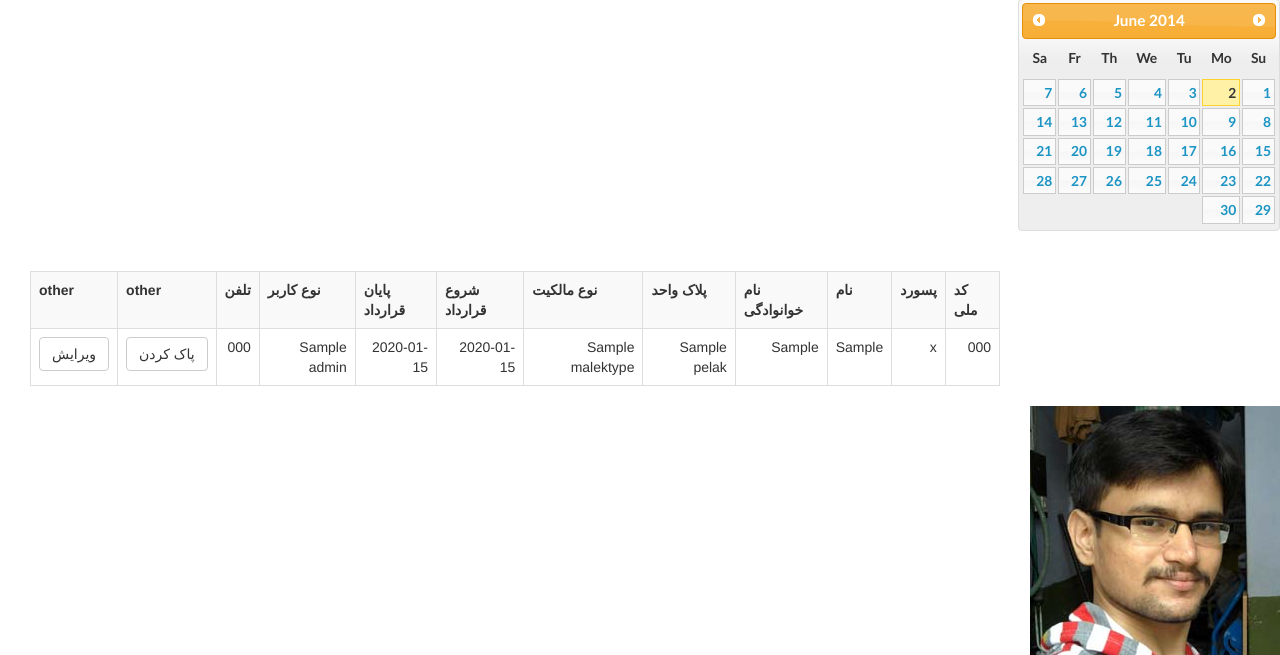
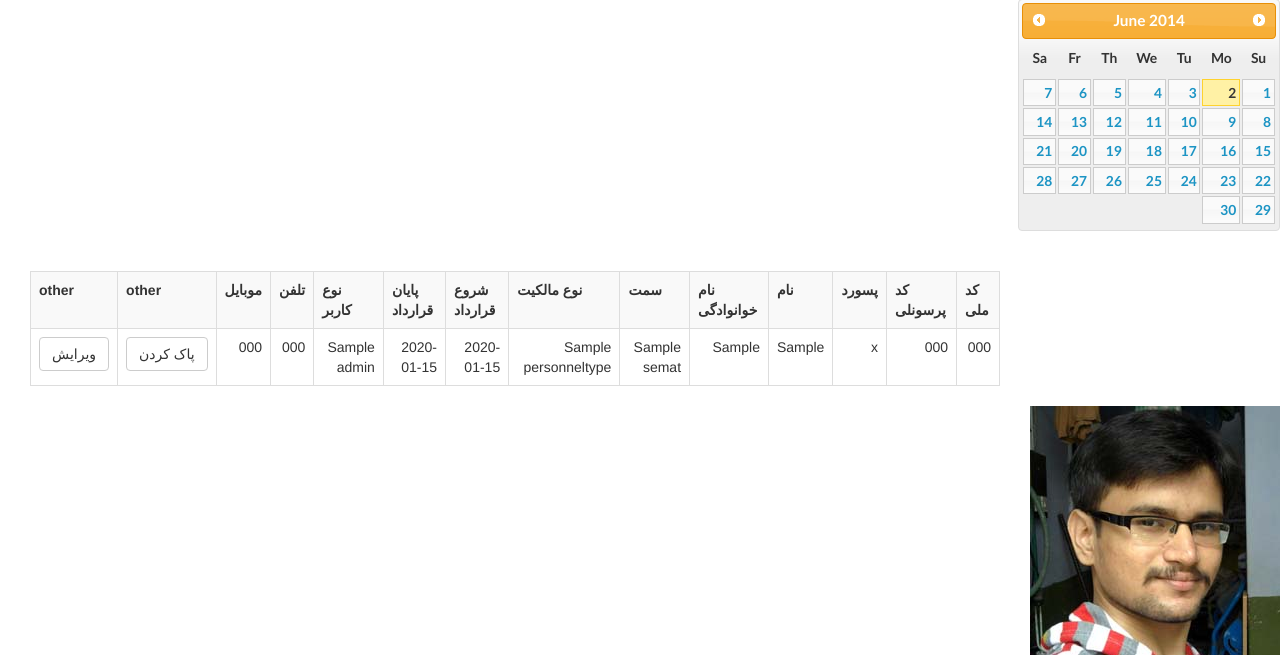
Before and after one commit to niazihamid8/hospitalmanager, a Django app: template project/myapp/templates/user/sabte personnel/showpersonnel.html in a window 1280 px wide. Shown: the part 354-1009 px from the top of the page. Run offline with Django 3.2, Linux system fonts and the light colour scheme; the template is opened without the code that fills it: most values are stand-ins (such as "Sample title", 1, 10 or a date in 2020); parts of the project's set-up code (start-up, migrations or seed data) failed here and were passed over; some libraries are stand-ins or nearby versions; some web fonts are replaced.

Commit message:
ساخت صفحه نمایش کارکنان بیمارستان

```diff
--- a/project/myapp/templates/user/sabte personnel/showpersonnel.html
+++ b/project/myapp/templates/user/sabte personnel/showpersonnel.html
@@ -34,6 +34,9 @@
                     <th>
 کد ملی
                     </th>
+					                    <th>
+کد پرسونلی
+                    </th>
                     <th>
 پسورد
                     </th>
@@ -46,7 +49,7 @@
                     نام خوانوادگی
                     </th>
 <th>
-پلاک واحد
+سمت
                     </th>
 <th>
 نوع مالکیت
@@ -66,25 +69,29 @@
                        تلفن
                     </th>
 
-                <th>other</th>
+                <th>موبایل</th>
+				<th>other</th>
                 <th>other</th>
 
                     {% for s in p %}
                         <tr>
 
                             <td>{{ s.mellicode }}</td>
+							<td>{{ s.personnelcode }}</td>
                             <td>{{ s.pass }}</td>
                             <td>{{ s.fn }}</td>
                             <td>{{ s.ln }}</td>
-                            <td>{{ s.pelak }}</td>
-                            <td>{{ s.malektype }}</td>
+                            <td>{{ s.semat }}</td>
+                            <td>{{ s.personneltype }}</td>
                             <td>{{ s.startdate }}</td>
                             <td>{{ s.enddate }}</td>
                             <td>{{ s.admin }}</td>
                             <td>{{ s.telephon }}</td>
+							<td>{{ s.mobile }}</td>
 
-                            <td> <a href= "{% url 'myapp.views.deletemalek' s.mellicode %}" class="btn btn-default"> پاک کردن</a>  </td>
-                            <td> <a  href= "{% url 'myapp.views.editmalek' s.mellicode %}"class="btn btn-default"> ویرایش</a>  </td>
+
+                            <td> <a href= "{% url 'myapp.views.deletepersonnel' s.mellicode %}" class="btn btn-default"> پاک کردن</a>  </td>
+                            <td> <a  href= "{% url 'myapp.views.editpersonnel' s.mellicode %}"class="btn btn-default"> ویرایش</a>  </td>
 
 
 
```
Also changed, not shown: project/myapp/views.py (+6 -6 lines), project/db.sqlite3.
